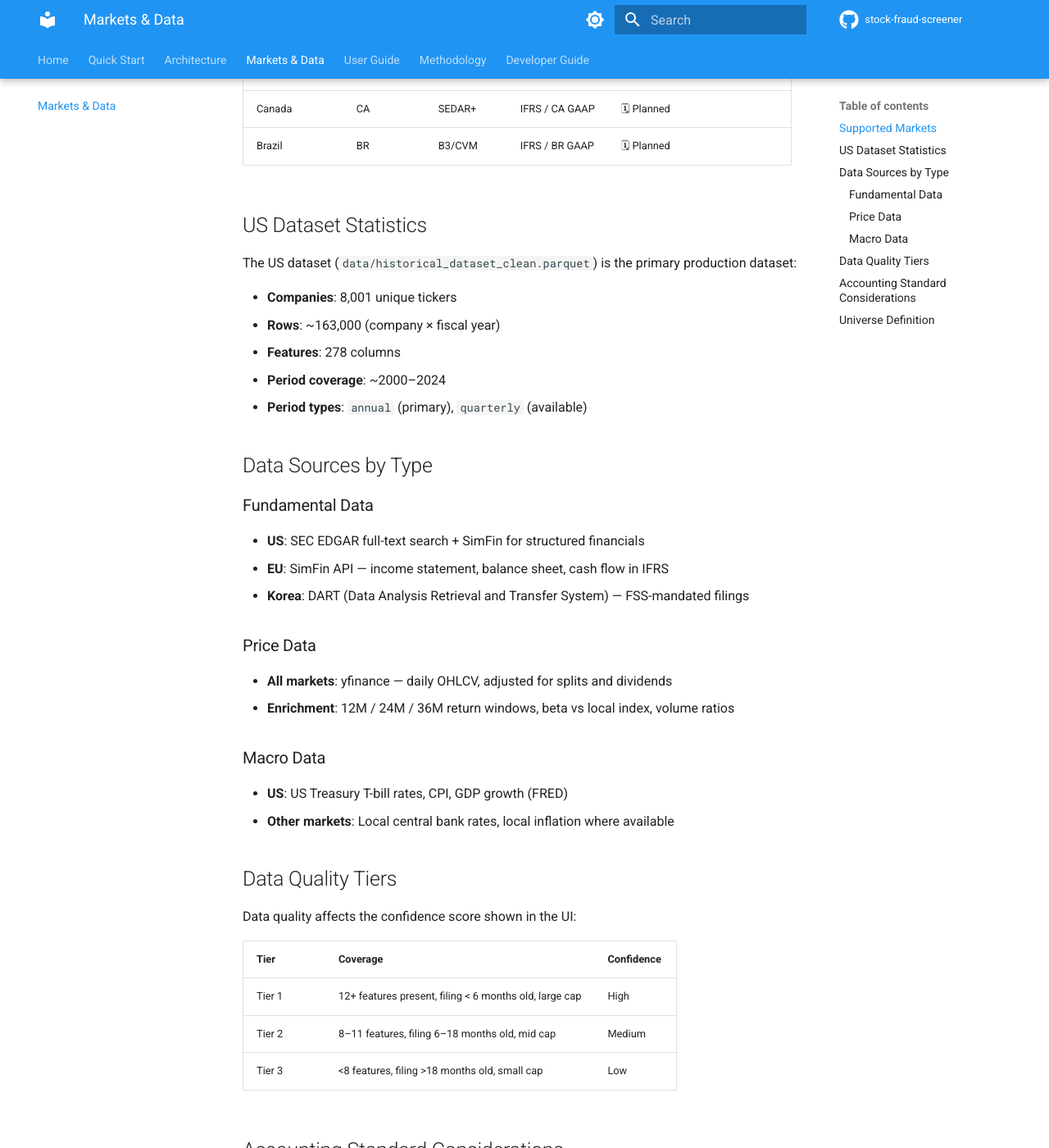
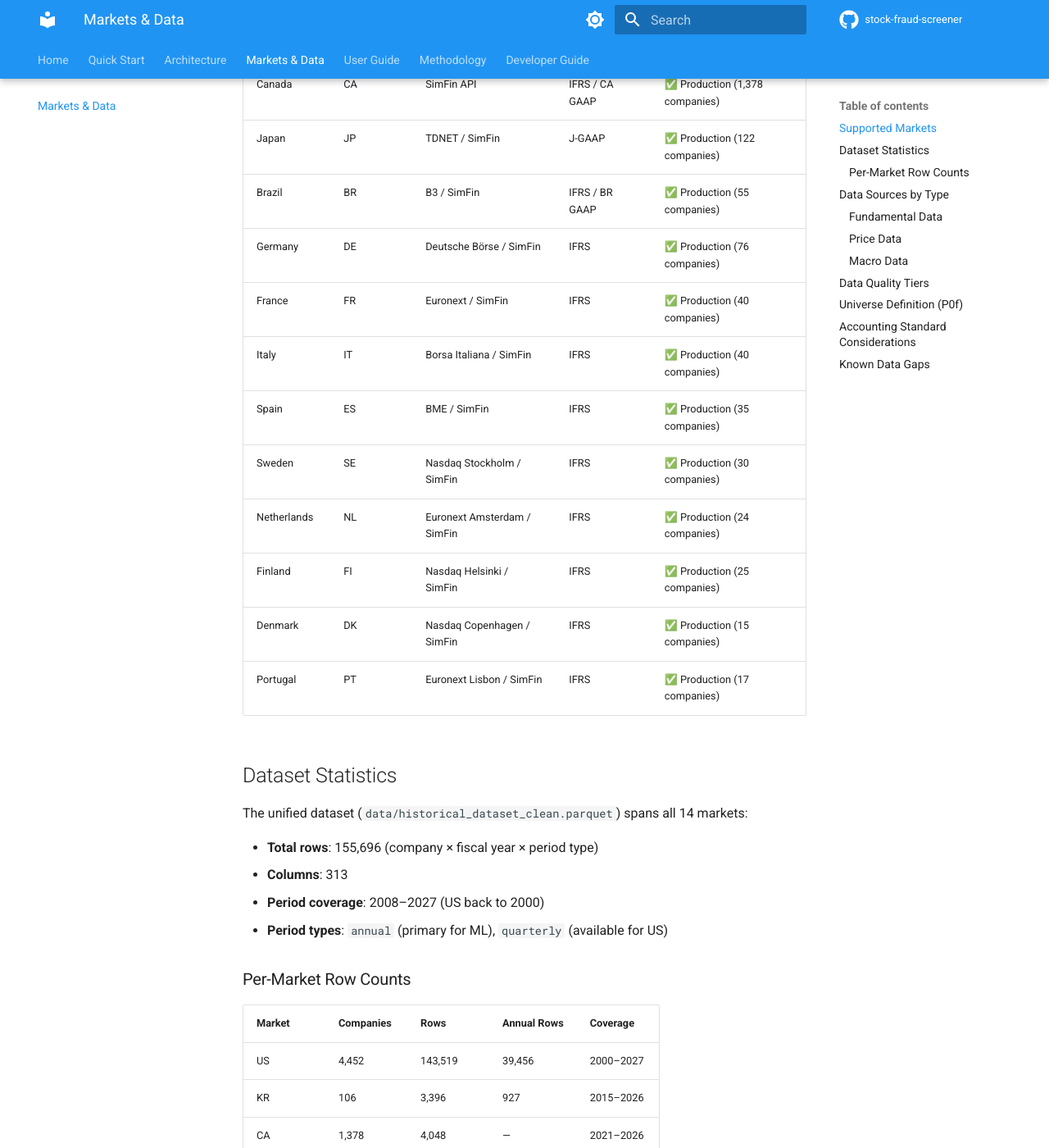
Before and after one commit to sherlock718/stock-fraud-screener, an MkDocs documentation site: the page built from docs/markets.md, in a window 1280 px wide and 1400 px high, scrolled down 396 px. Shown: the whole window at 82% size. Built offline with MkDocs 1.6.1 and Material for MkDocs 9.7.7, drawn with Linux system fonts in a browser that asks for light colours; comment, search, counter and statistics services are not loaded; some of the changed text lies outside the part shown.

Commit message:
docs: update markets.md + architecture for 14-market KR-inclusive dataset
- markets.md: KR now ✅ Production (106 cos), all 14 markets listed with row counts
- index.md: update market count (6→14), feature count (278→313)
- architecture.md: fix component paths, feature count (278→313), remove old EU/KR pipeline stubs
- quickstart.md: fix clone URL to sherlock718
- mkdocs.yml: fix repo_url to sherlock718
- add leverage position CSVs for all markets (US/KR/CA/JP/BR/DE/FR)

Co-Authored-By: Claude Sonnet 4.6 <noreply@anthropic.com>

```diff
--- a/docs/markets.md
+++ b/docs/markets.md
@@ -4,29 +4,58 @@
 
 | Market | Code | Source | Accounting Std | Status |
 |---|---|---|---|---|
-| United States | US | SEC EDGAR | US GAAP | ✅ Production (8,001 companies) |
-| European Union | EU | SimFin API | IFRS | 🔄 Pipeline stub built |
-| South Korea | KR | DART API | K-IFRS | 🔄 Pipeline stub built |
-| Japan | JP | TDNET | J-GAAP | 🗓 Planned |
-| Canada | CA | SEDAR+ | IFRS / CA GAAP | 🗓 Planned |
-| Brazil | BR | B3/CVM | IFRS / BR GAAP | 🗓 Planned |
+| United States | US | SEC EDGAR / SimFin | US GAAP | ✅ Production (4,452 companies) |
+| South Korea | KR | DART API | K-IFRS | ✅ Production (106 companies) |
+| Canada | CA | SimFin API | IFRS / CA GAAP | ✅ Production (1,378 companies) |
+| Japan | JP | TDNET / SimFin | J-GAAP | ✅ Production (122 companies) |
+| Brazil | BR | B3 / SimFin | IFRS / BR GAAP | ✅ Production (55 companies) |
+| Germany | DE | Deutsche Börse / SimFin | IFRS | ✅ Production (76 companies) |
+| France | FR | Euronext / SimFin | IFRS | ✅ Production (40 companies) |
+| Italy | IT | Borsa Italiana / SimFin | IFRS | ✅ Production (40 companies) |
+| Spain | ES | BME / SimFin | IFRS | ✅ Production (35 companies) |
+| Sweden | SE | Nasdaq Stockholm / SimFin | IFRS | ✅ Production (30 companies) |
+| Netherlands | NL | Euronext Amsterdam / SimFin | IFRS | ✅ Production (24 companies) |
+| Finland | FI | Nasdaq Helsinki / SimFin | IFRS | ✅ Production (25 companies) |
+| Denmark | DK | Nasdaq Copenhagen / SimFin | IFRS | ✅ Production (15 companies) |
+| Portugal | PT | Euronext Lisbon / SimFin | IFRS | ✅ Production (17 companies) |
 
-## US Dataset Statistics
+## Dataset Statistics
 
-The US dataset (`data/historical_dataset_clean.parquet`) is the primary production dataset:
+The unified dataset (`data/historical_dataset_clean.parquet`) spans all 14 markets:
 
-- **Companies**: 8,001 unique tickers
-- **Rows**: ~163,000 (company × fiscal year)
-- **Features**: 278 columns
-- **Period coverage**: ~2000–2024
-- **Period types**: `annual` (primary), `quarterly` (available)
+- **Total rows**: 155,696 (company × fiscal year × period type)
+- **Columns**: 313
+- **Period coverage**: 2008–2027 (US back to 2000)
+- **Period types**: `annual` (primary for ML), `quarterly` (available for US)
+
+### Per-Market Row Counts
+
+| Market | Companies | Rows | Annual Rows | Coverage |
+|---|---|---|---|---|
+| US | 4,452 | 143,519 | 39,456 | 2000–2027 |
+| KR | 106 | 3,396 | 927 | 2015–2026 |
+| CA | 1,378 | 4,048 | — | 2021–2026 |
+| JP | 122 | 498 | — | 2021–2026 |
+| BR | 55 | 2,834 | 740 | 2010–2025 |
+| DE | 76 | ~400 | — | 2021–2026 |
+| FR | 40 | ~200 | — | 2021–2026 |
+| IT | 40 | ~200 | — | 2021–2026 |
+| ES | 35 | ~170 | — | 2021–2026 |
+| SE | 30 | ~150 | — | 2021–2026 |
+| NL | 24 | ~120 | — | 2021–2026 |
+| FI | 25 | ~125 | — | 2021–2026 |
+| DK | 15 | ~75 | — | 2021–2026 |
+| PT | 17 | ~85 | — | 2021–2026 |
 
 ## Data Sources by Type
 
 ### Fundamental Data
 - **US**: SEC EDGAR full-text search + SimFin for structured financials
-- **EU**: SimFin API — income statement, balance sheet, cash flow in IFRS
-- **Korea**: DART (Data Analysis Retrieval and Transfer System) — FSS-mandated filings
+- **KR**: DART (Data Analysis Retrieval and Transfer System) — FSS-mandated filings in K-IFRS
+- **EU (DE/FR/IT/ES/SE/NL/FI/DK/PT)**: SimFin API — income statement, balance sheet, cash flow in IFRS
+- **CA**: SimFin API — Canadian exchange-listed companies
+- **BR**: SimFin API / B3/CVM — Brazilian Real-denominated financials
+- **JP**: SimFin API / TDNET — J-GAAP annual filings
 
 ### Price Data
 - **All markets**: yfinance — daily OHLCV, adjusted for splits and dividends
@@ -38,13 +67,46 @@ The US dataset (`data/historical_dataset_clean.parquet`) is the primary producti
 
 ## Data Quality Tiers
 
-Data quality affects the confidence score shown in the UI:
+Data quality affects the `data_confidence` score (0.0–1.0) shown in the UI:
 
-| Tier | Coverage | Confidence |
-|---|---|---|
-| Tier 1 | 12+ features present, filing < 6 months old, large cap | High |
-| Tier 2 | 8–11 features, filing 6–18 months old, mid cap | Medium |
-| Tier 3 | <8 features, filing >18 months old, small cap | Low |
+| Tier | Score Range | Coverage | Description |
+|---|---|---|---|
+| Tier 1 — High | ≥ 0.85 | 12+ features present, filing < 6 months old, post-2018 | Most reliable |
+| Tier 2 — Good | 0.70–0.85 | 8–11 features, filing 6–18 months old | Reliable |
+| Tier 3 — Medium | 0.55–0.70 | Moderate feature coverage | Use with caution |
+| Tier 4 — Low | < 0.55 | Sparse data, late filing, pre-2012 vintage | Treat as indicative |
+
+The `data_confidence` score is computed from three equally-weighted dimensions:
+
+1. **Coverage** — fraction of 19 core analytical columns that are non-null
+2. **Consistency** — 6 internal accounting identity checks (e.g. `total_assets > 0`, `gross_profit >= net_income`)
+3. **Timeliness** — filing lag penalty + fiscal year vintage (pre-2012 XBRL era = 0.7 weight)
+
+## Universe Definition (P0f)
+
+Rows are classified `in_universe = 1` if they meet all of these criteria:
+
+| Filter | Threshold |
+|---|---|
+| Period type | `annual` only |
+| Fiscal year | 2009 – (current year − 1) |
+| Revenue | ≥ USD 1M |
+| Total assets | ≥ USD 100K |
+| Entry price | > 0 (required) |
+| OTC penny stocks | Excluded if exchange = OTC AND price < USD 1.00 (US only) |
+| Financials sector | Excluded (SIC 6000–6999) — different accrual structure |
+| Utilities sector | Excluded (SIC 4900–4999) — regulated earnings distort signals |
+
+Per-market minimum price floors:
+
+| Market | Min Price |
+|---|---|
+| US | USD 1.00 (OTC filter) |
+| CA | CAD 0.05 |
+| All others | No floor |
+
+!!! note "Survivorship bias"
+    The universe includes delisted and bankrupt companies for training purposes. Only the current universe filters apply for scoring (you can only invest in live companies). See [Bias & Validation](methodology/bias-validation.md).
 
 ## Accounting Standard Considerations
 
@@ -57,17 +119,11 @@ Key divergences:
 - **Inventory**: IFRS prohibits LIFO; affects cost of goods accruals
 - **Goodwill**: IFRS allows impairment-only; US GAAP previously amortized
 
-## Universe Definition
+## Known Data Gaps
 
-Companies are included if they meet all of these criteria at screening time:
-
-| Filter | Threshold |
-|---|---|
-| Market cap | ≥ USD 150M |
-| Avg daily volume (3M) | ≥ USD 500K |
-| Reporting history | ≥ 3 years annual filings |
-| Fiscal year completeness | ≥ 8 fundamental features present |
-| Exchange listing | Major exchange only (no OTC) |
-
-!!! note "Survivorship bias"
-    The universe includes delisted and bankrupt companies for training purposes. Only the current universe filters apply for scoring (you can only invest in live companies). See [Bias & Validation](methodology/bias-validation.md).
+| Market | Gap | Notes |
+|---|---|---|
+| KR | `fraud_score_governance` = NaN | `small_auditor_flag` and `going_concern` require DART API integration (planned) |
+| KR | SIC codes absent | Set to NaN; financials/utilities exclusion disabled for KR |
+| Non-US | Quarterly rows sparse | ML models trained on annual data only |
+| Non-US | AAER fraud labels | AAER database is US-only; `fraud_confirmed = 0` for all non-US rows |
--- a/mkdocs.yml
+++ b/mkdocs.yml
@@ -1,7 +1,7 @@
 site_name: Stock Fraud Screener
 site_description: Multi-market accounting fraud detection using ML — US, EU, Korea, Japan, Canada, Brazil
 site_author: Mhoque
-repo_url: https://github.com/mhoque/stock-fraud-screener
+repo_url: https://github.com/sherlock718/stock-fraud-screener
 repo_name: stock-fraud-screener
 edit_uri: ""
 
```
Also changed, not shown: docs/architecture.md (+5 -5 lines), docs/index.md (+4 -4 lines), docs/quickstart.md (+1 -1 lines), 11 other files.
